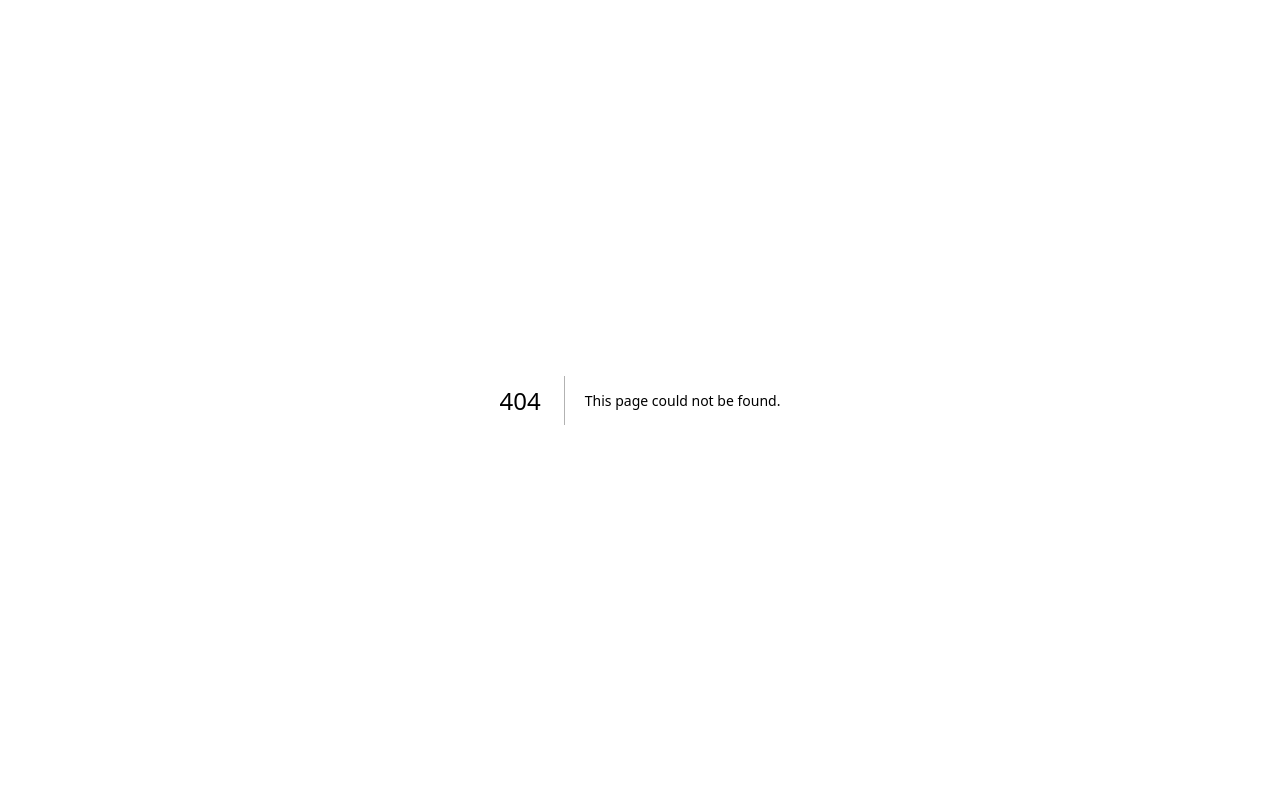
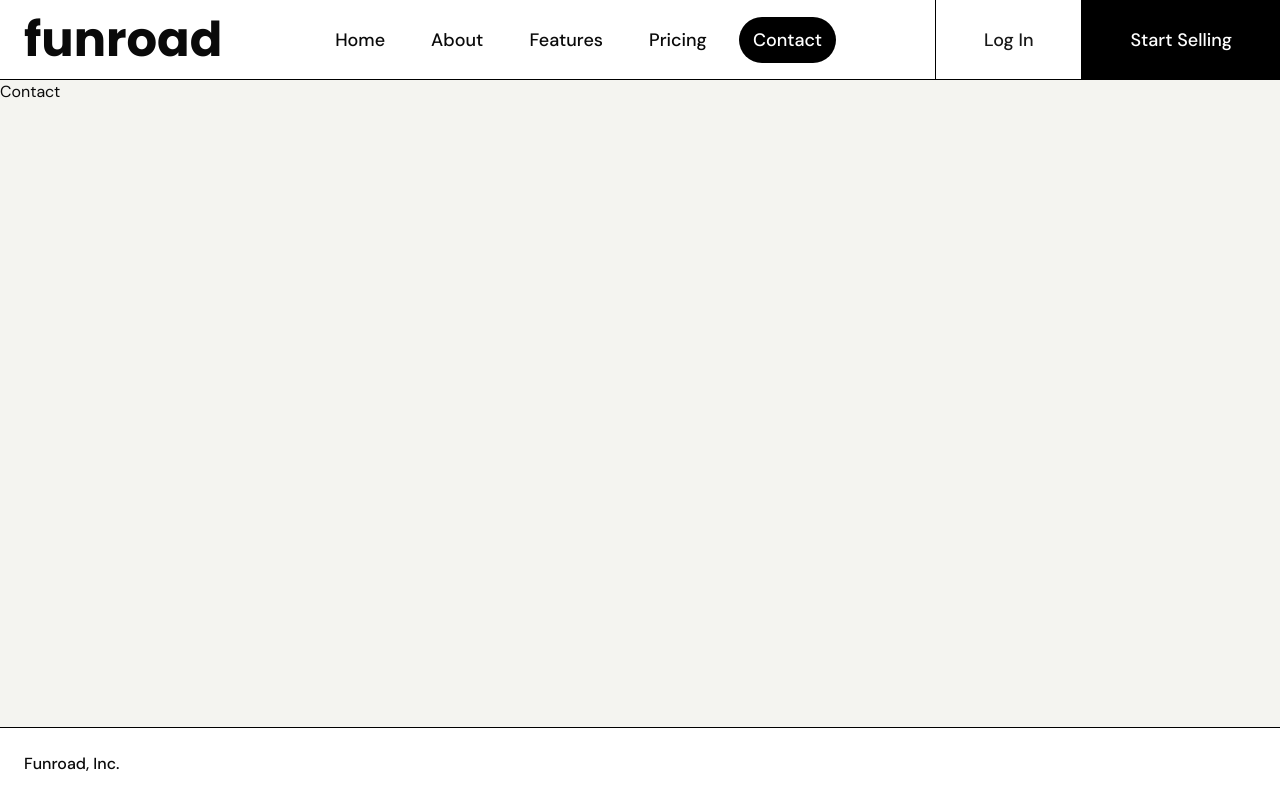
Before and after one commit to RustySkeleton/multitenant-ecommerce, a Next.js app: page /contact in a window 1280 px wide. Before the commit this address had no page. Built offline with nearby package versions, Linux system fonts and the light colour scheme.

Commit message:
03-home-layout

```diff
--- /dev/null
+++ b/src/app/(home)/about/page.tsx
@@ -0,0 +1,9 @@
+const Page= () => {
+    return (
+        <div>
+            About
+        </div>
+    );
+}
+
+export default Page;
--- /dev/null
+++ b/src/app/(home)/contact/page.tsx
@@ -0,0 +1,9 @@
+const Page= () => {
+    return (
+        <div>
+            Contact
+        </div>
+    );
+}
+
+export default Page;
--- /dev/null
+++ b/src/app/(home)/features/page.tsx
@@ -0,0 +1,9 @@
+const Page= () => {
+    return (
+        <div>
+            Features
+        </div>
+    );
+}
+
+export default Page;
--- /dev/null
+++ b/src/app/(home)/footer.tsx
@@ -0,0 +1,9 @@
+export const Footer =()=>{
+    return (
+        <footer className="flex border-t justify-between font-medium p-6">
+            <div className="flex items-center gap-2">
+                <p>Funroad, Inc.</p>
+            </div>
+        </footer>
+    )
+}
--- /dev/null
+++ b/src/app/(home)/layout.tsx
@@ -0,0 +1,22 @@
+
+import { Footer } from "./footer";
+import { Navbar } from "./navbar";
+
+interface Props{
+    children: React.ReactNode;
+};
+
+const Layout = ({children}:Props) => {
+    return (
+        <div className="flex flex-col min-h-screen">
+            <Navbar/>
+            <div className="flex-1 bg-[#F4F4F0]">
+                {children}
+
+            </div>
+            <Footer/>
+        </div>
+    );
+}
+
+export default Layout;
--- /dev/null
+++ b/src/app/(home)/navbar-sidebar.tsx
@@ -0,0 +1,61 @@
+import {
+    Sheet,
+    SheetContent,
+    SheetHeader,
+    SheetTitle,
+} from '@/components/ui/sheet';
+import { ScrollArea } from '@/components/ui/scroll-area';
+import Link from "next/link";
+
+
+interface NavbarItem{
+    href:string;
+    children:React.ReactNode;
+}
+
+interface Props {
+    items:NavbarItem[];
+    open:boolean;
+    onOpenChange:(open:boolean)=>void;
+}
+
+export const NavbarSidebar=({
+    items,
+    open,
+    onOpenChange,
+
+}: Props)=>{
+    return(
+        <Sheet open={open} onOpenChange={onOpenChange}>
+            <SheetContent side='left' className='p-0 transition-none'>
+            <SheetHeader className='p-4 border-b'>
+                <div className='flex items-center'>
+                    <SheetTitle>
+                        Menu
+                    </SheetTitle>
+                </div>
+            </SheetHeader>
+            <ScrollArea className="flex flex-col overflow-y-auto h-full pb-2">
+                {items.map((item)=>(
+                    <Link
+                        key={item.href}
+                        href={item.href}
+                        className='w-full text-left p-4 hover:bg-black hover:text-white flex items-center text-base font-medium'
+                        onClick={()=> onOpenChange(false)}>
+                            {item.children}
+                    </Link>
+
+                ))}
+                <div className='border-t'>
+                    <Link href="/sign-in" className='w-full text-left p-4 hover:bg-black hover:text-white flex items-center text-base font-medium' onClick={()=> onOpenChange(false)}>
+                        Log In
+                    </Link>
+                    <Link href="/sign-up" className='w-full text-left p-4 hover:bg-black hover:text-white flex items-center text-base font-medium' onClick={()=> onOpenChange(false)}>
+                        Start Selling
+                    </Link>
+                </div>
+            </ScrollArea>
+            </SheetContent>
+        </Sheet>
+    );
+};
--- /dev/null
+++ b/src/app/(home)/navbar.tsx
@@ -0,0 +1,100 @@
+"use client";
+
+import { Button } from "@/components/ui/button";
+import { cn } from "@/lib/utils";
+import { usePathname } from "next/navigation";
+import { useState } from "react";
+
+
+import { Poppins } from "next/font/google";
+import Link from "next/link";
+import { NavbarSidebar } from "./navbar-sidebar";
+import { MenuIcon } from "lucide-react";
+
+
+const poppins = Poppins({
+    subsets:["latin"],
+    weight:["700"],
+});
+
+interface NavbarItemProps{
+    href:string;
+    children:React.ReactNode;
+    isActive?:boolean;
+
+};
+const NavbarItem=({href,children,isActive}:NavbarItemProps)=>{
+    return(
+        <Button asChild variant={"outline"} className={cn("bg-transparent hover:bg-transparent rounded-full hover:border-primary border-transparent px-3.5 text-lg",
+        isActive && "bg-black text-white hover:bg-black hover:text-white"
+        )}>
+        <Link href={href}>
+            {children}
+        </Link>
+        </Button>
+    );
+};
+
+const NavbarItems = [
+    {href:"/",children:"Home"},
+    {href:"/about",children:"About"},
+    {href:"/features",children:"Features"},
+    {href:"/pricing",children:"Pricing"},
+    {href:"/contact",children:"Contact"},
+];
+
+export const Navbar = ()=>{
+    const pathname =usePathname();
+    const [isSidebarOpen,setIsSidebarOpen]=useState(false);
+    return(
+        <nav className="h-20 flex border-b justify-between font-medium bg-white">
+            <Link href="/" className="pl-6 flex items-center">
+                <span className={cn("text-5xl font-semibold",poppins.className)}>
+                    funroad
+                </span>
+            </Link>
+
+            <NavbarSidebar
+                items={NavbarItems}
+                open={isSidebarOpen}
+                onOpenChange={setIsSidebarOpen}
+            />
+
+            <div className="items-center gap-4 hidden lg:flex">
+            {NavbarItems.map((item)=>(
+                <NavbarItem
+                    key={item.href}
+                    href={item.href}
+                    isActive={pathname===item.href}
+                >
+                    {item.children}
+                </NavbarItem>
+            ))}
+            </div>
+            <div className="hidden lg:flex">
+                <Button
+                asChild
+                variant={"secondary"} className="border-l border-t-0 border-b-0 border-r-0 px-12 h-full rounded-none bg-white hover:bg-pink-400 transition-colors text-lg">
+                    <Link href="/sign-in">
+                    Log In
+                    </Link>
+                </Button>
+                <Button
+                asChild
+                className="border-l border-t-0 border-b-0 border-r-0 px-12 h-full rounded-none bg-black text-white hover:bg-pink-400 hover:text-black transition-colors text-lg">
+                    <Link href="/sign-up">
+                    Start Selling
+                    </Link>
+                </Button>
+            </div>
+
+            <div className="flex lg:hidden items-center justify-center">
+                <Button variant={"ghost"}
+                className="size-12 border-transparent bg-white"
+                onClick={()=>setIsSidebarOpen(true)}>
+                    <MenuIcon/>
+                </Button>
+            </div>
+        </nav>
+    );
+};
--- /dev/null
+++ b/src/app/(home)/pricing/page.tsx
@@ -0,0 +1,9 @@
+const Page= () => {
+    return (
+        <div>
+            Pricing
+        </div>
+    );
+}
+
+export default Page;
--- a/src/components/ui/checkbox.tsx
+++ b/src/components/ui/checkbox.tsx
@@ -15,6 +15,7 @@
       data-slot="checkbox"
       className={cn(
         "peer relative flex size-4 shrink-0 items-center justify-center rounded-[4px] border border-input transition-colors outline-none group-has-disabled/field:opacity-50 after:absolute after:-inset-x-3 after:-inset-y-2 focus-visible:border-ring focus-visible:ring-3 focus-visible:ring-ring/50 disabled:cursor-not-allowed disabled:opacity-50 aria-invalid:border-destructive aria-invalid:ring-3 aria-invalid:ring-destructive/20 aria-invalid:aria-checked:border-primary dark:bg-input/30 dark:aria-invalid:border-destructive/50 dark:aria-invalid:ring-destructive/40 data-checked:border-primary data-checked:bg-primary data-checked:text-primary-foreground dark:data-checked:bg-primary",
+        "bg-white",
         className
       )}
       {...props}
--- a/src/components/ui/progress.tsx
+++ b/src/components/ui/progress.tsx
@@ -16,7 +16,7 @@
       className={cn(
         "relative flex h-3 w-full items-center overflow-x-hidden rounded-full bg-muted",
         // Modified Classes
-        "border bg-transparent",
+        "border bg-white",
         className
       )}
       {...props}
--- a/src/components/ui/textarea.tsx
+++ b/src/components/ui/textarea.tsx
@@ -7,9 +7,9 @@
     <textarea
       data-slot="textarea"
       className={cn(
-        "flex field-sizing-content min-h-16 w-full rounded-lg border border-input bg-transparent px-2.5 py-2 text-base transition-colors outline-none placeholder:text-muted-foreground focus-visible:border-ring focus-visible:ring-3 focus-visible:ring-ring/50 disabled:cursor-not-allowed disabled:bg-input/50 disabled:opacity-50 aria-invalid:border-destructive aria-invalid:ring-3 aria-invalid:ring-destructive/20  dark:bg-input/30 dark:disabled:bg-input/80 dark:aria-invalid:border-destructive/50 dark:aria-invalid:ring-destructive/40",
+        "flex field-sizing-content min-h-16 w-full rounded-lg border border-input px-2.5 py-2 text-base transition-colors outline-none placeholder:text-muted-foreground focus-visible:border-ring focus-visible:ring-3 focus-visible:ring-ring/50 disabled:cursor-not-allowed disabled:bg-input/50 disabled:opacity-50 aria-invalid:border-destructive aria-invalid:ring-3 aria-invalid:ring-destructive/20  dark:bg-input/30 dark:disabled:bg-input/80 dark:aria-invalid:border-destructive/50 dark:aria-invalid:ring-destructive/40",
         // Modified Classes
-        "md:text-base",
+        "md:text-base bg-white",
         className
       )}
       {...props}
```
Also changed, not shown: src/app/(home)/page.tsx (renamed from src/app/page.tsx).
